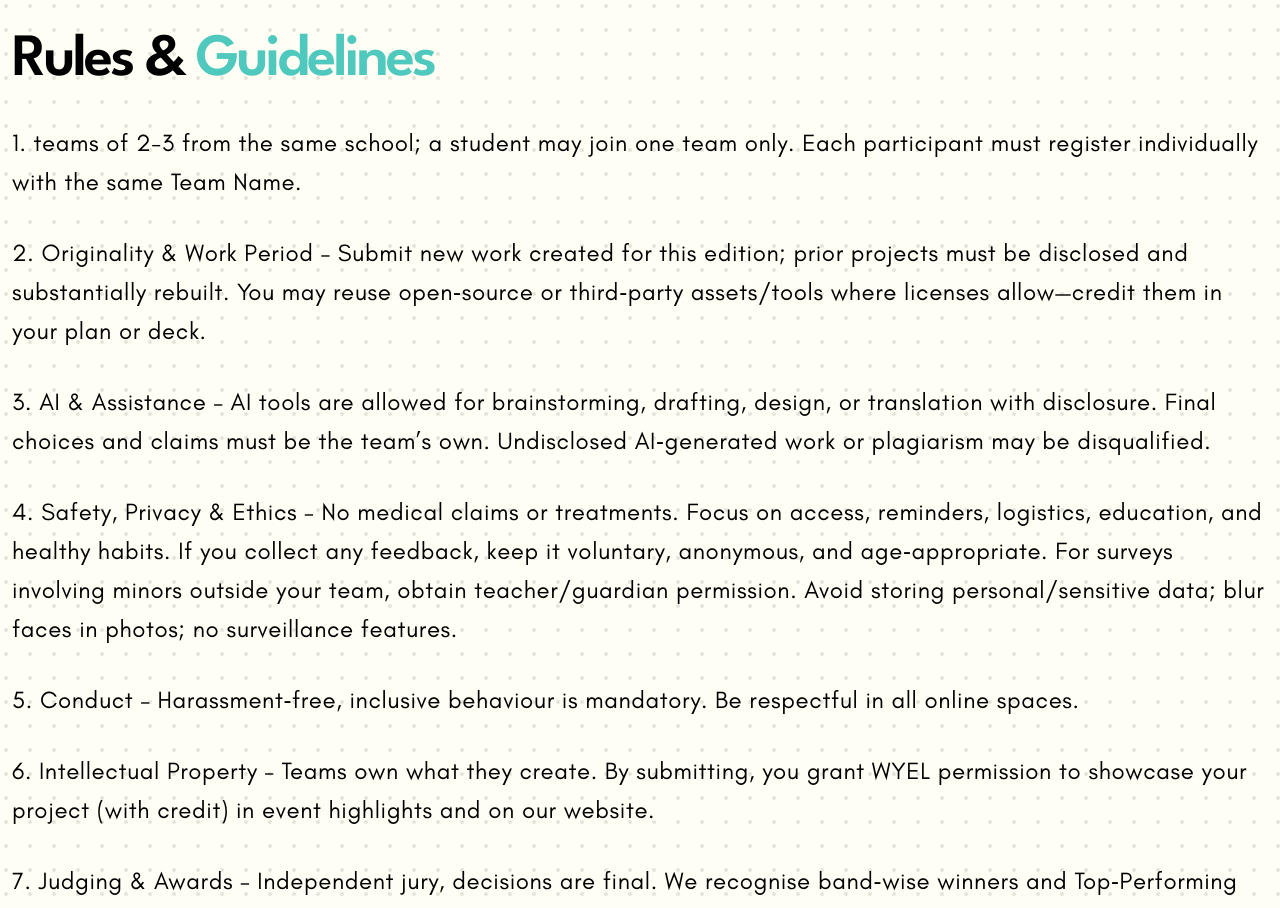
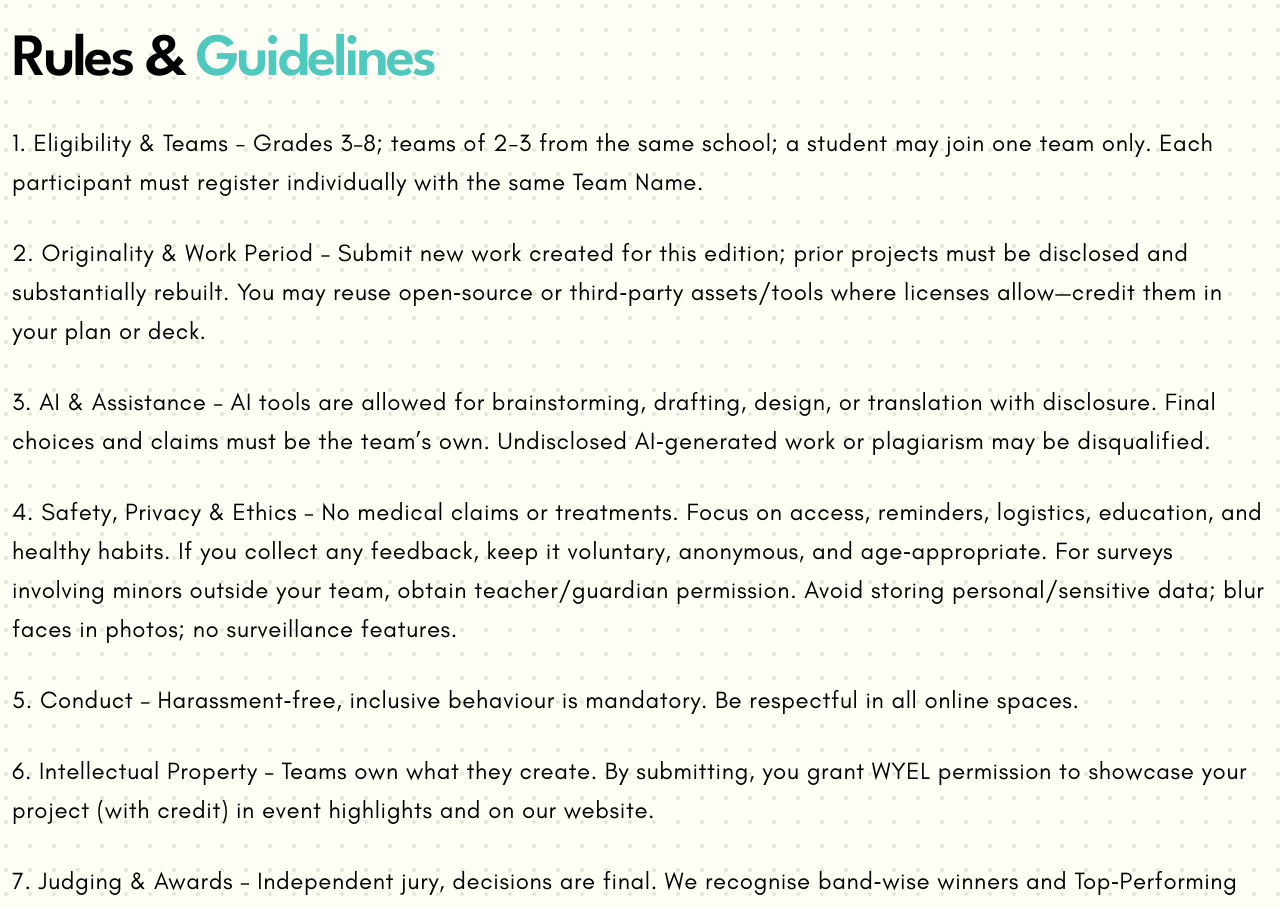
Before and after one commit to figoralearn/figoralearn, a Next.js app: page /compete in a window 1280 px wide. Shown: the part 4940-5848 px from the top of the page. Built offline with nearby package versions, Linux system fonts and the light colour scheme; no server answers.

Commit message:
rule edit

```diff
--- a/src/components/page/compete/Rules.tsx
+++ b/src/components/page/compete/Rules.tsx
@@ -12,8 +12,9 @@ export default function Rules() {
 
       <ol className="mt-sec-block2 space-y-sec-block2 para list-inside list-decimal">
         <li>
-          teams of 2-3 from the same school; a student may join one team only.
-          Each participant must register individually with the same Team Name.
+          Eligibility & Teams - Grades 3–8; teams of 2-3 from the same school; a
+          student may join one team only. Each participant must register
+          individually with the same Team Name.
         </li>
         <li>
           Originality & Work Period – Submit new work created for this edition;
```
